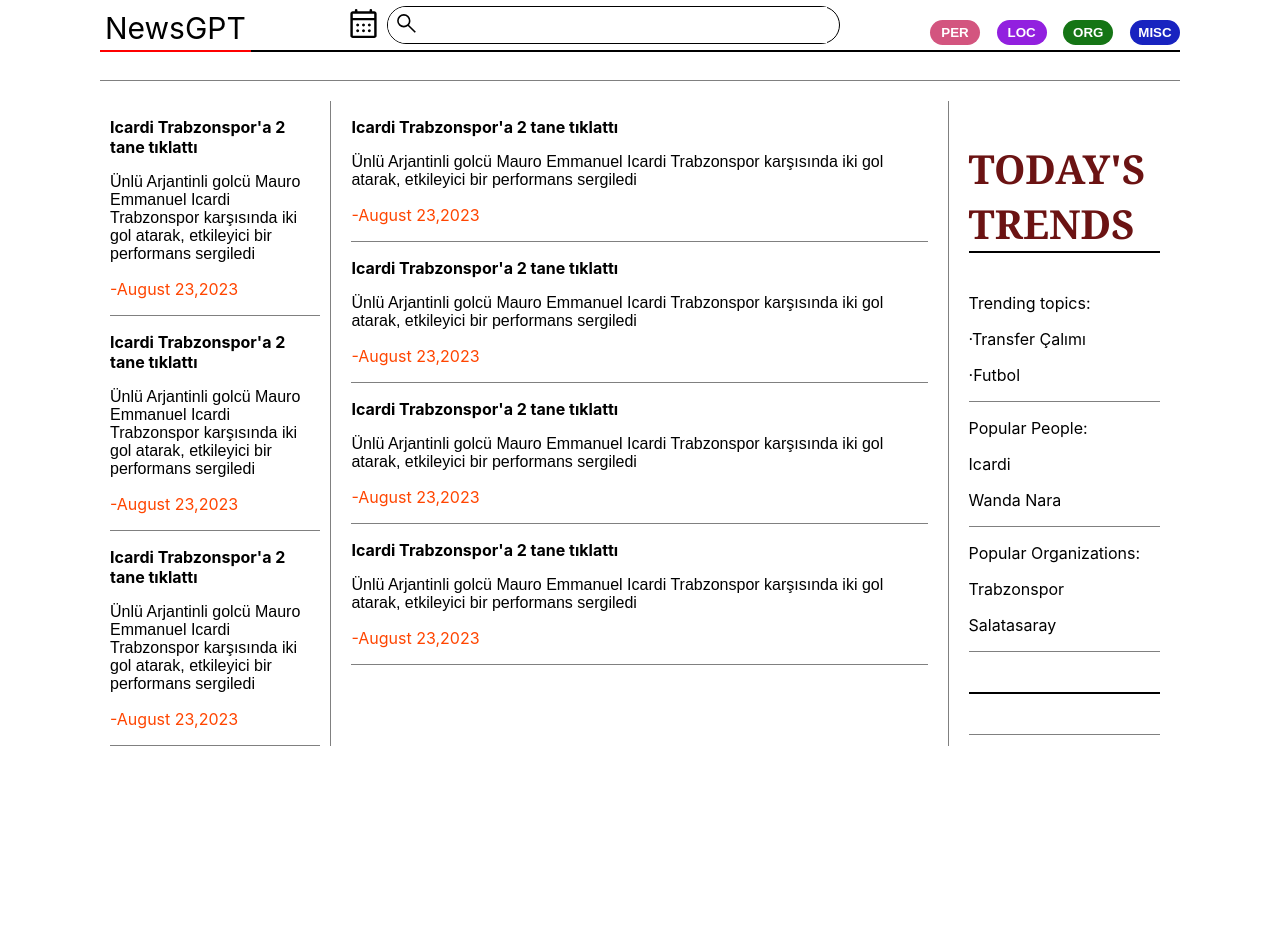
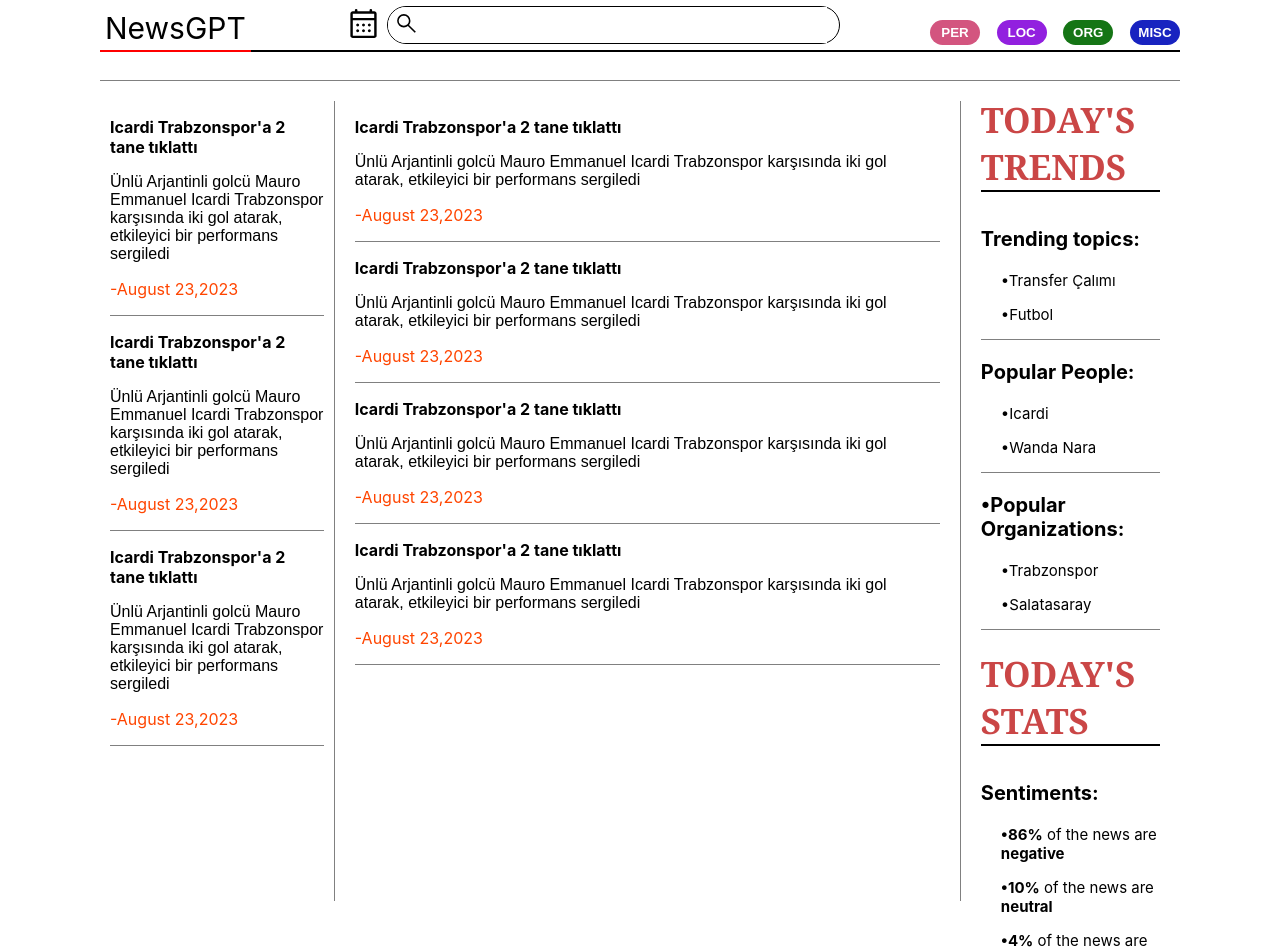
Before and after one commit to ddemo-hub/news-scan-frontend, a React (Create React App) app: page / in a window 1280 px wide. Shown: the top 950 px of the page. Before the commit the page ends 800 px from the top, so only its background shows below. Built offline with nearby package versions, Linux system fonts and the light colour scheme.

Commit message:
main page draft

```diff
--- a/src/components/NewsGrid.css
+++ b/src/components/NewsGrid.css
@@ -4,7 +4,7 @@
     margin-right: 100px ;
     border-top: 1px solid gray;
     display: grid;
-    grid-template-columns: 0.75fr 2fr 0.75fr;
+    grid-template-columns: 0.75fr 2fr 0.7fr;
 
 }
 
@@ -24,7 +24,7 @@
     position: sticky;
     margin-top: 20px;
     margin-left: -1px;
-    height:80vh;
+    height:100vh;
 }
 
 .news-entry {
@@ -58,14 +58,15 @@
 }
 
 .stats-entry{
-    margin-bottom: 40px;
+    margin-bottom: 60px;
     margin-left:20px;
     margin-right: 20px;
+    margin-top: -40px;
 }
 
 .stats-title{
-    font-size: 40px;
-    color:rgb(107, 19, 19);
+    font-size: 35px;
+    color:rgb(202, 70, 70);
     font-family: Cambria, Cochin, Georgia, Times, 'Times New Roman', serif;
     font-weight: bold;
     border-bottom: 2px solid black;
@@ -73,4 +74,21 @@
 
 .stats-contents{
     border-bottom: 1px solid gray;
+
 }
+
+.stats-subjects{
+    font-weight: bold;
+    font-size: 20px;
+
+}
+
+.stats-article{
+    padding-left: 20px;
+    font-size: 15px;
+}
+
+.boldpart{
+    font-weight: bold;
+
+}
--- a/src/components/NewsGrid.js
+++ b/src/components/NewsGrid.js
@@ -98,28 +98,34 @@
               <p class='stats-title'>TODAY'S TRENDS</p>
               <div class='stats-contents'>
                 <p class='stats-subjects'>Trending topics:</p>
-                <p class='stats-article'>&#183;Transfer Çalımı</p>
-                <p class='stats-article'>&#183;Futbol</p>
+                <p class='stats-article'>&#x2022;Transfer Çalımı</p>
+                <p class='stats-article'>&#x2022;Futbol</p>
               </div>
               <div class='stats-contents'>
                 <p class='stats-subjects'>Popular People:</p>
-                <p class='stats-article'>Icardi</p>
-                <p class='stats-article'>Wanda Nara</p>
+                <p class='stats-article'>&#x2022;Icardi</p>
+                <p class='stats-article'>&#x2022;Wanda Nara</p>
               </div>
               <div class='stats-contents'>
-                <p class='stats-subjects'>Popular Organizations:</p>
-                <p class='stats-article'>Trabzonspor</p>
-                <p class='stats-article'>Salatasaray</p>
+                <p class='stats-subjects'>&#x2022;Popular Organizations:</p>
+                <p class='stats-article'>&#x2022;Trabzonspor</p>
+                <p class='stats-article'>&#x2022;Salatasaray</p>
               </div>
             </div>
 
             <div class= 'stats-entry'>
-              <p class='stats-title'></p>
+              <p class='stats-title'>TODAY'S STATS</p>
               <div class='stats-contents'>
-                <p class='stats-subjects'></p>
-                <p class='stats-article'></p>
-                <p class='stats-article'></p>
-                <p class='stats-article'></p>
+                <p class='stats-subjects'>Sentiments:</p>
+                <p class='stats-article'>
+                  <span class='boldpart'>&#x2022;86%</span> of the news are <span class='boldpart'>negative</span>
+                </p>
+                <p class='stats-article'>
+                  <span class='boldpart'>&#x2022;10%</span> of the news are <span class='boldpart'>neutral</span>
+                </p>
+                <p class='stats-article'>
+                  <span class='boldpart'>&#x2022;4%</span> of the news are <span class='boldpart'>positive</span>
+                </p>
               </div>
             </div>
 
```
